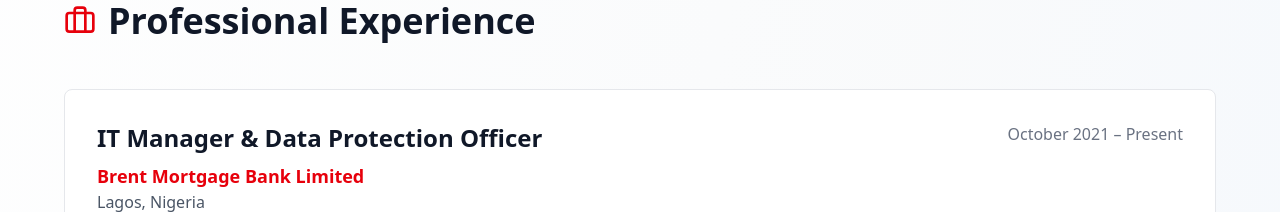
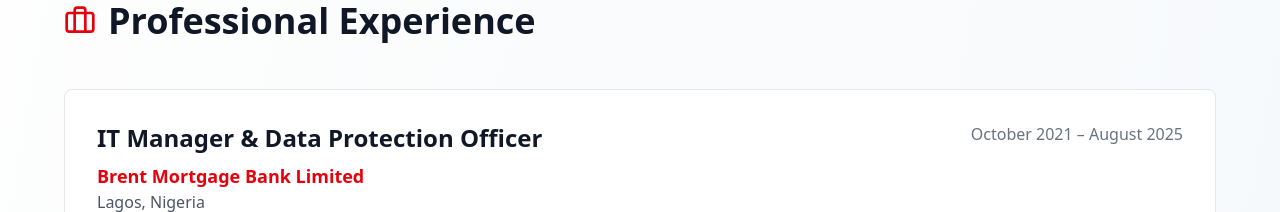
Before and after one commit to towbeedaniels/Oluwatobi, a React (Vite) app: page / in a window 1280 px wide. Shown: the part 1900-2112 px from the top of the page. Built offline with nearby package versions, Linux system fonts and the light colour scheme.

Commit message:
Update employment period for IT Manager role in App component from October 2021 – Present to October 2021 – August 2025.

```diff
--- a/src/App.tsx
+++ b/src/App.tsx
@@ -190,7 +190,7 @@
       title: 'IT Manager & Data Protection Officer',
       company: 'Brent Mortgage Bank Limited',
       location: 'Lagos, Nigeria',
-      period: 'October 2021 – Present',
+      period: 'October 2021 – August 2025',
       achievements: [
         'Spearheaded the implementation of a new mobile banking app with Interswitch, NIBBS, and NIP, achieving a 15% increase in customer transactions and 10% improvement in satisfaction ratings',
         'Optimized IT infrastructure through server virtualization and network enhancements, resulting in 20% increase in system performance and 5% reduction in downtime',
```
